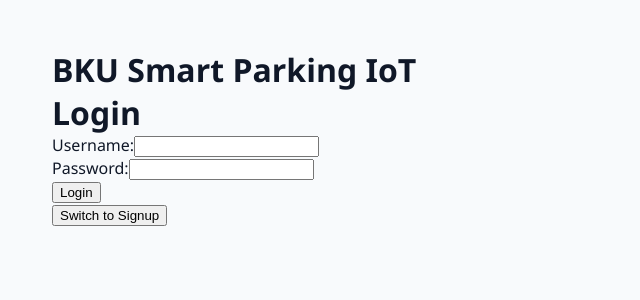
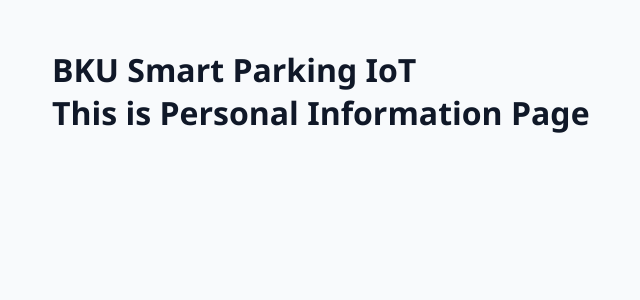
Before and after one commit to PhanHaoLuong/bku-smart-parking-iot, a React app in the folder frontend/: page /personal-info in a window 1280 px wide. Before the commit this address led to /auth. Shown: the top 300 px of the page, without its empty margins (244-884 px from the left). Built offline with nearby package versions, Linux system fonts and the light colour scheme; the HTML template or start-up script is replaced by a standard one.

Commit message:
chore: init dashboard UI skeleton

```diff
--- a/frontend/src/App.jsx
+++ b/frontend/src/App.jsx
@@ -3,6 +3,9 @@ import { useState } from 'react';
 import './App.css';
 import AuthPage from './pages/AuthPage';
 import LogoutButton from './components/LogoutButton';
+import DashboardPage from './pages/DashboardPage';
+import ParkingHistoryPage from './pages/ParkingHistoryPage';
+import InfoPage from './pages/InfoPage';
 
 function App() {
   const [isAuthenticated, setIsAuthenticated] = useState(!!localStorage.getItem('token'));
@@ -25,17 +28,18 @@ function App() {
           <Route
             path="/auth"
             element={
-              isAuthenticated ? <Navigate to="/" /> : <AuthPage onLogin={handleLogin} />
+              isAuthenticated ? <Navigate to="/dashboard" /> : <AuthPage onLogin={handleLogin} />
             }
           />
 
           {/* Protected Route */}
           <Route
-            path="/"
+            path="/dashboard"
             element={
               isAuthenticated ? (
                 <div>
                   <h2>Welcome to the Dashboard</h2>
+                  <DashboardPage />
                   <LogoutButton onLogout={handleLogout} />
                 </div>
               ) : (
@@ -44,8 +48,22 @@ function App() {
             }
           />
 
+          <Route
+            path="parking-history"
+            element={
+              <ParkingHistoryPage />
+            }
+          />
+
+          <Route
+            path="personal-info"
+            element={
+              <InfoPage />
+            }
+          />
+
           {/* Catch-all Route */}
-          <Route path="*" element={<Navigate to="/" />} />
+          <Route path="*" element={<Navigate to="/auth" />} />
         </Routes>
       </main>
     </Router>
--- /dev/null
+++ b/frontend/src/pages/DashboardPage.jsx
@@ -0,0 +1,18 @@
+import { useState } from 'react';
+import { Link } from 'react-router-dom';
+
+function DashboardPage({}) {
+    return(
+        <div clasName="dashboard-page">
+            <Link key="/parking-history" to="/parking-history">
+                Parking History
+            </Link>
+
+            <Link key="/personal-info" to="/personal-info">
+                Personal Info
+            </Link>
+        </div>
+    )
+}
+
+export default DashboardPage;
--- /dev/null
+++ b/frontend/src/pages/InfoPage.jsx
@@ -0,0 +1,9 @@
+function InfoPage({}) {
+    return(
+        <div className="info-page">
+            <h1>This is Personal Information Page</h1>
+        </div>
+    )
+}
+
+export default InfoPage;
--- /dev/null
+++ b/frontend/src/pages/ParkingHistoryPage.jsx
@@ -0,0 +1,9 @@
+function ParkingHistoryPage({}) {
+    return(
+        <div className="parking-history-page">
+            <h1>This is Parking History Page</h1>
+        </div>
+    )
+}
+
+export default ParkingHistoryPage;
```
